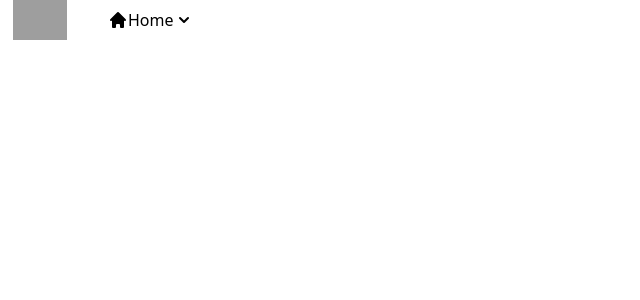
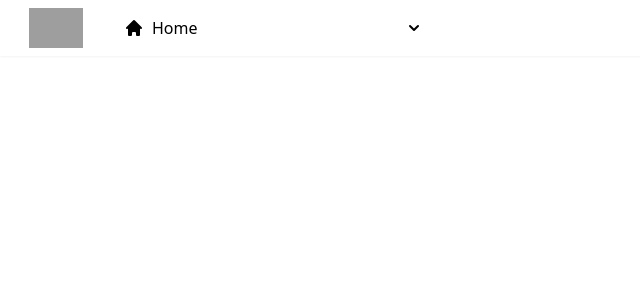
Before and after one commit to AayushMohan/reddit-clone, a Next.js app: page / in a window 1280 px wide. Shown: the top 300 px of the page, without its empty margins (0-640 px from the left). Built offline with nearby package versions, Linux system fonts and the light colour scheme; grey boxes are pictures that could not be loaded.

Commit message:
Styled Home Icon

```diff
--- a/components/Header.tsx
+++ b/components/Header.tsx
@@ -5,7 +5,7 @@ import { StarIcon } from '@heroicons/react/outline'
 
 const Header = () => {
   return (
-    <div className="flex">
+    <div className="sticky top-0 z-50 flex bg-white px-4 py-2 shadow-sm">
       {/* Reddit Icon */}
       <div className="relative h-10 w-20 flex-shrink-0 cursor-pointer">
         <Image
@@ -16,9 +16,9 @@ const Header = () => {
       </div>
 
       {/* Other Icons */}
-      <div className="mx-7 flex items-center">
+      <div className="mx-7 flex items-center xl:min-w-[300px]">
         <HomeIcon className="h-5 w-5" />
-        <p>Home</p>
+        <p className="ml-2 hidden flex-1 lg:inline">Home</p>
         <ChevronDownIcon className="h-5 w-5" />
       </div>
     </div>
```
